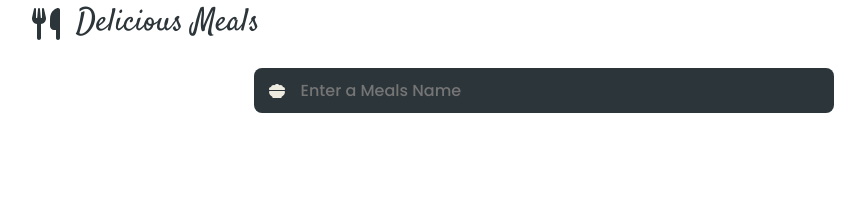
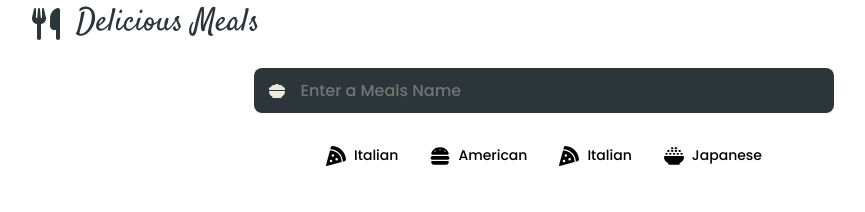
Before and after one commit to cyrusnderitu/recipe-app, a React (Create React App) app: page / in a window 1280 px wide. Shown: the top 212 px of the page, without its empty margins (96-961 px from the left). Built offline with nearby package versions, Linux system fonts and the light colour scheme; no server answers.

Commit message:
Menu filter section of cuisines in the header

```diff
--- a/src/components/Header/Header.jsx
+++ b/src/components/Header/Header.jsx
@@ -1,6 +1,6 @@
 import React from 'react'
 import { FontAwesomeIcon } from '@fortawesome/react-fontawesome'
-import { faBowlFood } from '@fortawesome/free-solid-svg-icons'
+import { faBowlFood, faPizzaSlice, faHamburger, faBowlRice } from '@fortawesome/free-solid-svg-icons'
 import useStyles from './styles'
 
 function Header() {
@@ -18,6 +18,24 @@ function Header() {
                     className={classes.formInput}
                 />
             </form>
+            <div className={classes.lists}>
+              <div className={classes.meals}>
+                  <FontAwesomeIcon icon={faPizzaSlice}  size='lg'/>
+                  <h2 className={classes.mealsTitle}>Italian</h2>
+              </div>
+              <div className={classes.meals}>
+                  <FontAwesomeIcon icon={faHamburger} size='lg'/>
+                  <h2 className={classes.mealsTitle}>American</h2>
+              </div>
+              <div className={classes.meals}>
+                  <FontAwesomeIcon icon={faPizzaSlice}  size='lg'/>
+                  <h2 className={classes.mealsTitle}>Italian</h2>
+              </div>
+              <div className={classes.meals}>
+                  <FontAwesomeIcon icon={faBowlRice}  size='lg'/>
+                  <h2 className={classes.mealsTitle}>Japanese</h2>
+              </div>
+            </div>
         </div>
     </div>
   )
--- a/src/components/Header/styles.js
+++ b/src/components/Header/styles.js
@@ -10,8 +10,11 @@ export default makeStyles (()=> ({
     },
     formContainer: {
         display: 'flex',
+        flexDirection: 'column',
+        justifyContent: 'center',
+        alignItems: 'center',
         width: '100%',
-        justifyContent: 'center',
+
         margin: '20px 0',
     },
     form: {
@@ -34,5 +37,22 @@ export default makeStyles (()=> ({
         color: '#EDEAE0',
         paddingRight: '15px'
 
-    }
+    },
+    // MENU FILTERS
+    lists:{
+        display: 'flex',
+        marginTop: '2rem',
+        columnGap: '2rem',
+        marginBottom: '-2rem'
+    },
+    meals: {
+        display: 'flex',
+        alignItems: 'center',
+        columnGap: '.5rem'
+    },
+    mealsTitle: {
+        fontSize: '14px',
+        fontWeight: '400'
+    },
+
 }))
```
